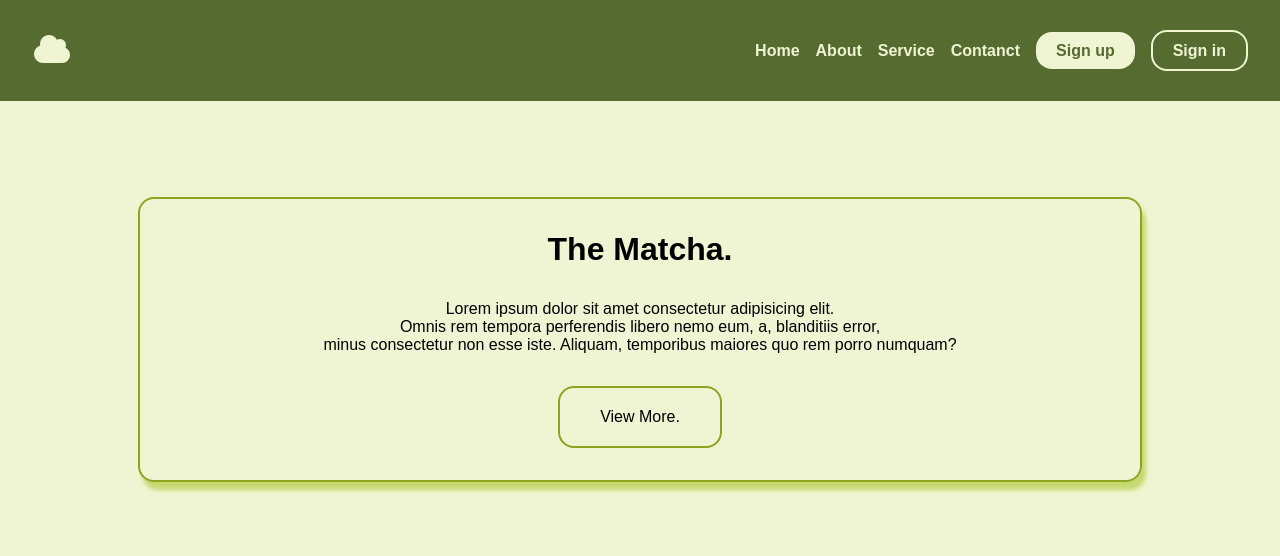
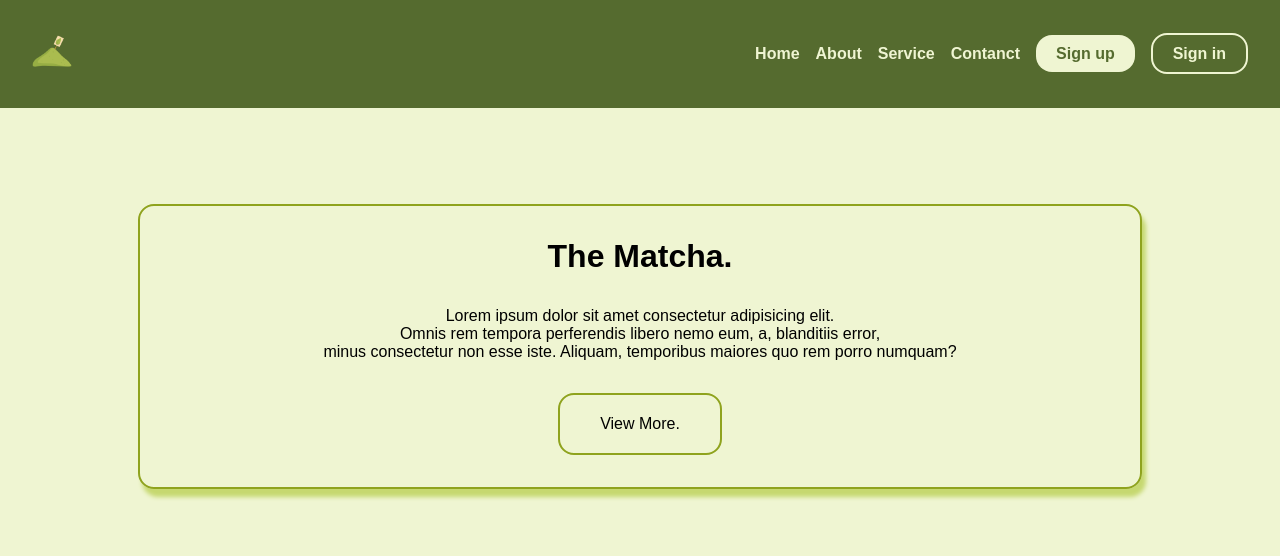
Before and after one commit to Pxnu/matcha, a plain HTML site: page index.html in a window 1280 px wide. Shown: the top 556 px of the page. Drawn offline with Linux system fonts and the light colour scheme.

Commit message:
update index cs

```diff
--- a/index.html
+++ b/index.html
@@ -3,8 +3,9 @@
 <head>
     <meta charset="UTF-8">
     <meta name="viewport" content="width=device-width, initial-scale=1.0">
-    <title>My Website</title>
+    <title>Matcha.</title>
 
+    <link rel="icon" href="logo/powder.png">
     <link rel="stylesheet" href="style.css">
     <link rel="stylesheet" href="https://cdnjs.cloudflare.com/ajax/libs/font-awesome/7.0.1/css/all.min.css">
 </head>
@@ -13,7 +14,7 @@
     <nav>
         <div class="container">
             <div class="logo">
-                <a href="index.html"><i class="fa-solid fa-cloud"></i></a>
+                <a href="index.html"><img src="./logo/powder.png" alt="logo-matcha"></a>
             </div>
             <div id="hamberger-bars">
                 <i class="fa-solid fa-bars"></i>
--- a/style.css
+++ b/style.css
@@ -21,9 +21,9 @@ nav {
     padding: 2rem;
 }
 
-.logo a{
-    font-size: 2rem;
-    color: #EFF5D2;
+.logo img {
+    height: 40px;
+    width: 40px;
 }
 
 .menu ul{
```
Also changed, not shown: logo/powder.png (added).
